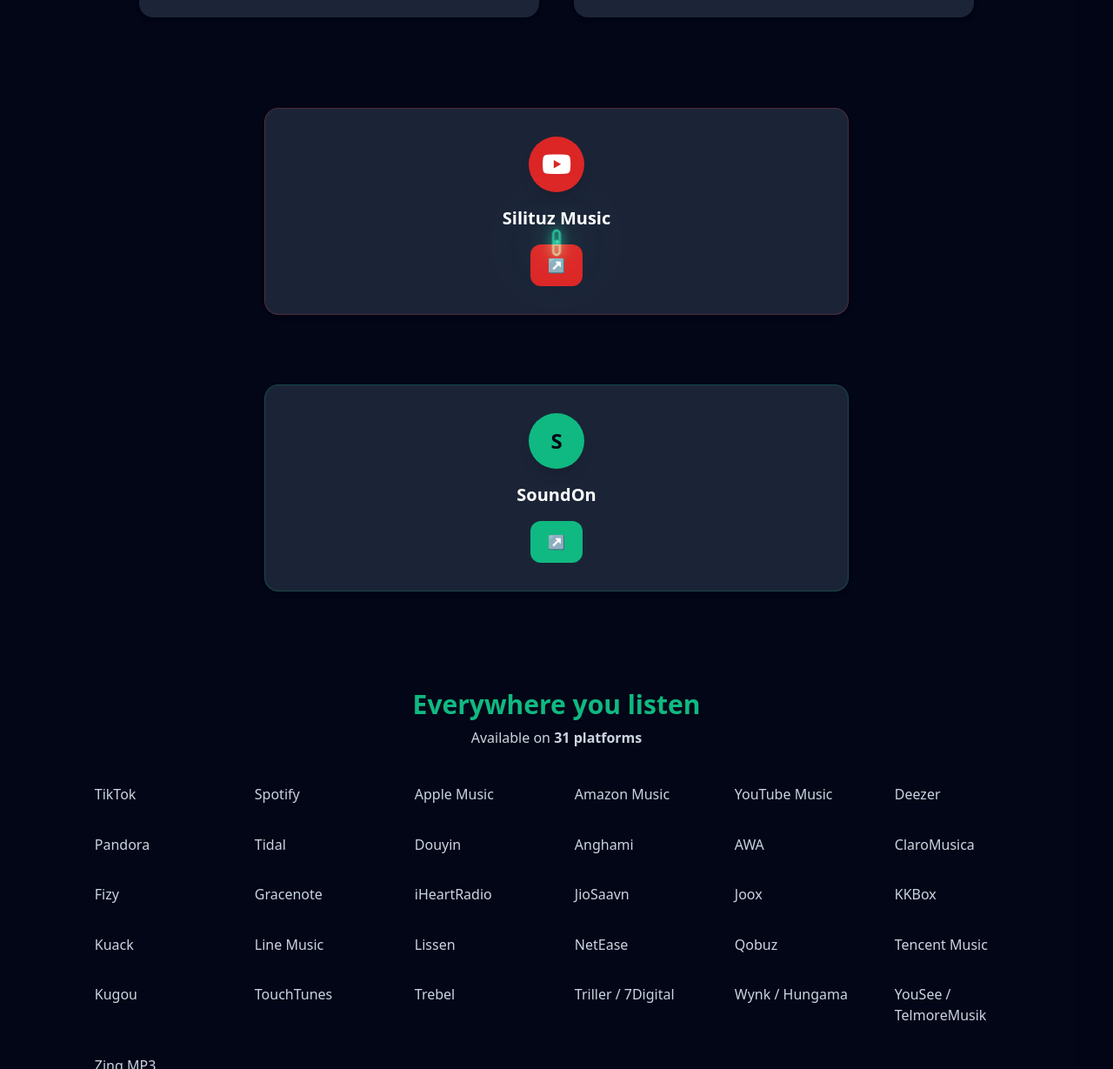
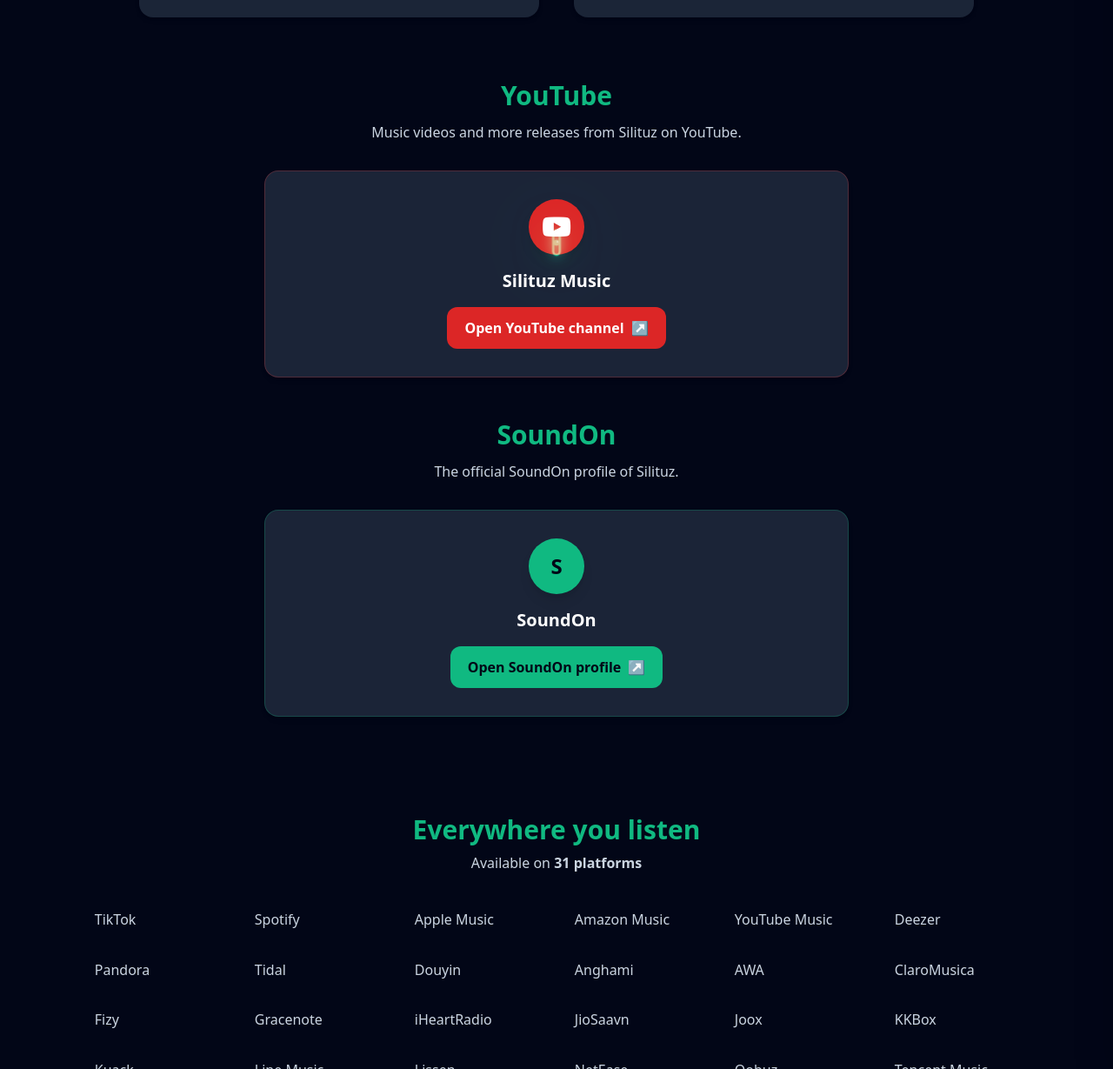
Before and after one commit to Silituz/silituz-website, a Jekyll site: the page built from en/music.html, in a window 1280 px wide and 1400 px high, scrolled down 1450 px, cut to the strip 171-1400 px from the top of the window. Shown: the whole strip at 87% size. Built offline with Jekyll 4.4.1, drawn with Linux system fonts in a browser that asks for light colours; nearby versions of some CDN libraries.

Commit message:
Add English music channel content

```diff
--- a/en/music.html
+++ b/en/music.html
@@ -21,6 +21,17 @@
 apple_head: "Apple Music"
 apple_embed_src: "https://embed.music.apple.com/en/artist/silituz/1815637787"
 
+youtube_head: "YouTube"
+youtube_text: "Music videos and more releases from Silituz on YouTube."
+youtube_cta: "Open YouTube channel"
+youtube_url: "https://www.youtube.com/channel/UCq6M6rPTxkIsgHB0LN0ljIg"
+
+soundon_head: "SoundOn"
+soundon_text: "The official SoundOn profile of Silituz."
+soundon_cta: "Open SoundOn profile"
+soundon_url: "https://www.soundon.global/bio/silituz"
+
+
 # Plattformen-Block
 platforms_title: "Everywhere you listen"
 platforms_prefix: "Available on"
```
